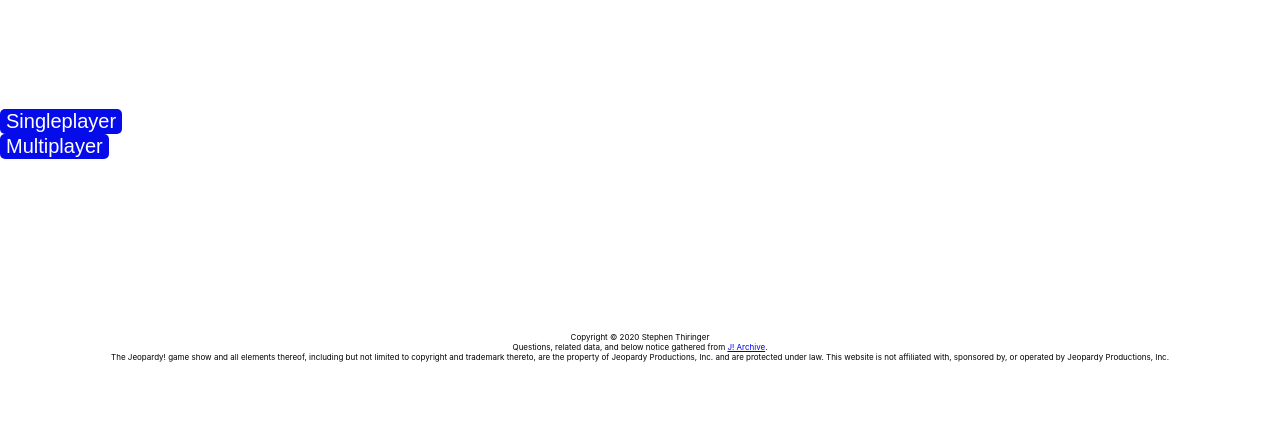
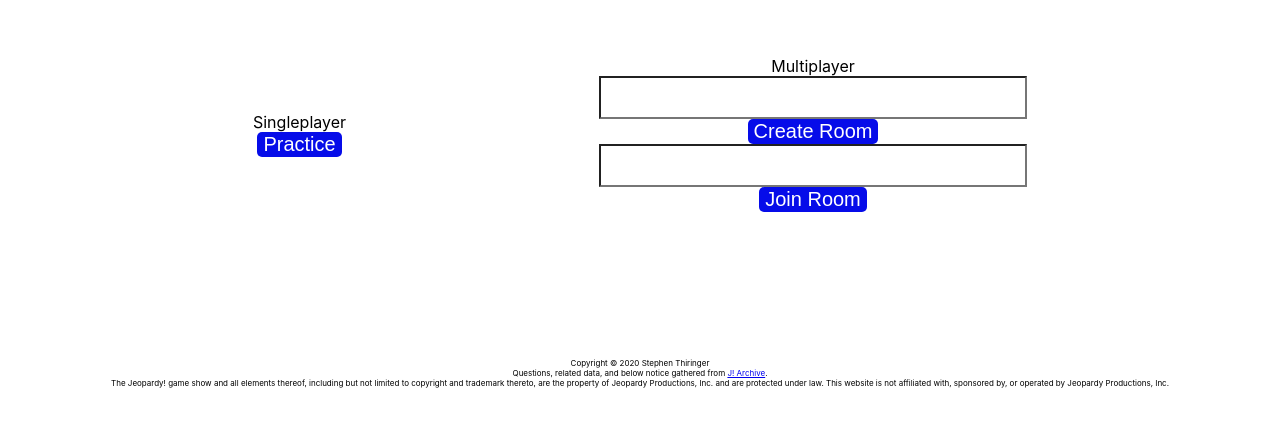
Before and after one commit to sthiringer/jprd, a React (Create React App) app in the folder trainer-site/: page / in a window 1280 px wide. Shown: the part 266-692 px from the top of the page. Built offline with nearby package versions, Linux system fonts and the light colour scheme.

Commit message:
Setup basic room functionality with chat

```diff
--- a/trainer-site/src/App.css
+++ b/trainer-site/src/App.css
@@ -515,3 +515,21 @@ input[type=submit], input[type=button] {
   -moz-appearance: none !important;
   -webkit-appearance: none !important;
 }
+
+.container-home{
+  display: flex;
+  flex-flow: row nowrap;
+  justify-content: space-evenly;
+  align-items: center;
+}
+
+.container-choice{
+  display: flex;
+  flex-flow: column nowrap;
+  align-items: center;
+}
+
+hr{
+  margin-left: 0;
+  margin-right: 0;
+}
--- a/trainer-site/src/App.js
+++ b/trainer-site/src/App.js
@@ -1,30 +1,87 @@
 import React from 'react';
-import {Link} from "react-router-dom";
+import {Link, withRouter} from "react-router-dom";
 import Header from "./Components/Header.js"
 import Footer from "./Components/Footer.js"
 import './App.css';
 
-export default class App extends React.Component {
+class App extends React.Component {
   constructor(props){
     super(props);
-    this.state = {
-      question: null,
-    };
+    this.state = {'u':null, 'r': null}
   }
 
   componentDidMount(){
     sessionStorage.setItem('score', 0);
   }
 
+  createRoomAndJoin = async () => {
+    const username = this.state.u;
+    try{
+      const response = await fetch(
+        "https://t4d66tek8f.execute-api.us-east-1.amazonaws.com/prod/create",
+        {
+          method: 'POST',
+          headers: {'Content-Type': 'text/plain'},
+          body: JSON.stringify({u:username})
+        }
+      )
+      const res = await response.json()
+      this.props.history.push({pathname: '/multiplayer', state: {u: username, r:res['roomid']}});
+    }catch(err){
+      console.log("There was an error in the HTTP request", err);
+      return false;
+    }
+  }
+
+  checkRoomAndJoin = async () => {
+    const username = this.state.u;
+    const r = this.state.r;
+    try{
+      const response = await fetch(
+        "https://t4d66tek8f.execute-api.us-east-1.amazonaws.com/prod/join",
+        {
+          method: 'POST',
+          headers: {'Content-Type': 'text/plain'},
+          body: JSON.stringify({'u':username, 'roomid': r})
+        }
+      )
+      await response.json()
+      this.props.history.push({pathname: '/multiplayer', state: {u: username, r: r}});
+    }catch(err){
+      console.log("There was an error in the HTTP request", err);
+      return false;
+    }
+  }
+
+  handleRoomInput = (event) => {
+    this.setState({r: event.target.value});
+  }
+
+  handleUsernameInput = (event) => {
+    this.setState({u: event.target.value});
+  }
+
   render(){
-    //At this point, only render the app if we have a question loaded and ready to go
     return (
         <div className="container-app">
           <Header />
-          <Link to="/singleplayer"><input type="button" value={"Singleplayer"}/></Link>
-          <Link to="/multiplayer"><input type="button" value={"Multiplayer"}/></Link>
+          <div className="container-home">
+            <div className="container-choice">
+              <span>Singleplayer</span>
+              <Link to="/singleplayer"><input type="button" value={"Practice"}/></Link>
+            </div>
+            <div className="container-choice">
+              <span>Multiplayer</span>
+              <input type="text" onChange={this.handleUsernameInput}/>
+              <input type="button" value={"Create Room"} onClick={this.createRoomAndJoin}/>
+              <input type="text" onChange={this.handleRoomInput}/>
+                <input type="button" value={"Join Room"} onClick={this.checkRoomAndJoin}/>
+            </div>
+          </div>
           <Footer />
         </div>
     );
   }
 }
+
+export default withRouter(App);
--- a/trainer-site/src/Components/Multiplayer/MultiplayerHome.js
+++ b/trainer-site/src/Components/Multiplayer/MultiplayerHome.js
@@ -13,6 +13,8 @@ class MultiplayerHome extends Component {
 
         chat.onopen = (event) => {
             console.log("Chat connection opened");
+            console.log(this.props.location.state.r);
+            chat.send(JSON.stringify({"action": "sendMessage", "type": "INFO", "user": this.props.location.state.u, "roomid": this.props.location.state.r}));
         }
 
         chat.onerror = (event) => {
@@ -20,8 +22,9 @@ class MultiplayerHome extends Component {
         }
 
         chat.onmessage = (event) => {
+            const msg = JSON.parse(event.data);
             this.setState((prevState) => ({
-               messages: [...prevState.messages, event.data]
+               messages: [...prevState.messages, msg]
             }));
         }
 
@@ -35,7 +38,7 @@ class MultiplayerHome extends Component {
     handleSubmit = (event) => {
         event.preventDefault();
 
-        this.state.chat.send(JSON.stringify({"action": "sendMessage", "data": this.state.message}));
+        this.state.chat.send(JSON.stringify({"action": "sendMessage", "type":"MSG", "user": this.props.location.state.u, "roomid": this.props.location.state.r, "data": this.state.message}));
     }
 
     handleInput = (event) => {
@@ -47,7 +50,7 @@ class MultiplayerHome extends Component {
             <div className="container-app">
                 <Header />
                 {this.state.messages.map((msg) =>
-                    <p>{msg}</p>
+                    <p><b>{msg.from + ": "}</b>{msg.msg}</p>
                 )}
                 <form onSubmit={this.handleSubmit}>
                     <input type="text" onChange={this.handleInput}/>
--- a/trainer-site/src/index.js
+++ b/trainer-site/src/index.js
@@ -2,8 +2,8 @@ import React from 'react';
 import ReactDOM from 'react-dom';
 import './index.css';
 import App from './App';
-import SingleplayerHome from './Components/SingleplayerHome';
-import MultiplayerHome from './Components/MultiplayerHome';
+import SingleplayerHome from './Components/Singleplayer/SingleplayerHome';
+import MultiplayerHome from './Components/Multiplayer/MultiplayerHome';
 import * as serviceWorker from './serviceWorker';
 import {BrowserRouter as Router, Switch, Route} from "react-router-dom";
 
@@ -14,9 +14,7 @@ ReactDOM.render(
                 <SingleplayerHome />
             </Route>
 
-            <Route path="/multiplayer">
-                <MultiplayerHome />
-            </Route>
+            <Route path="/multiplayer" component={MultiplayerHome} />
 
             <Route path="/">
                 <App />
```
